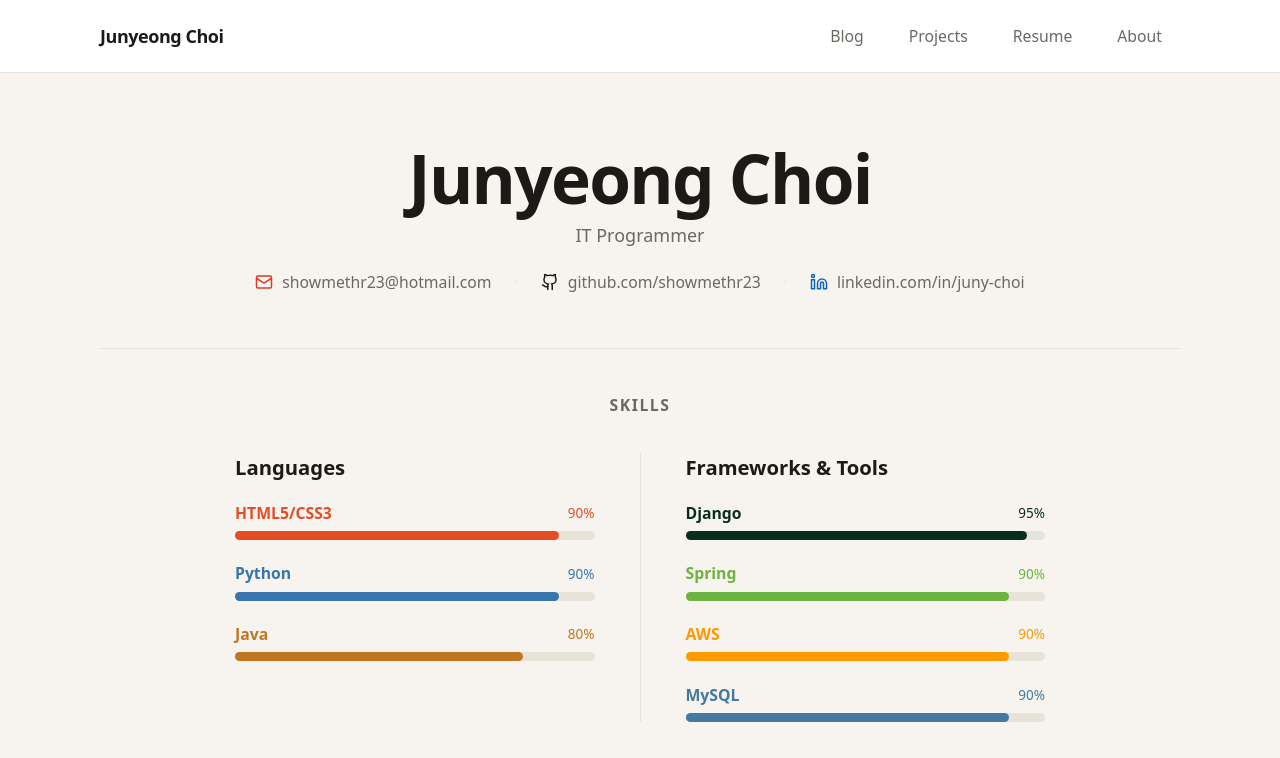
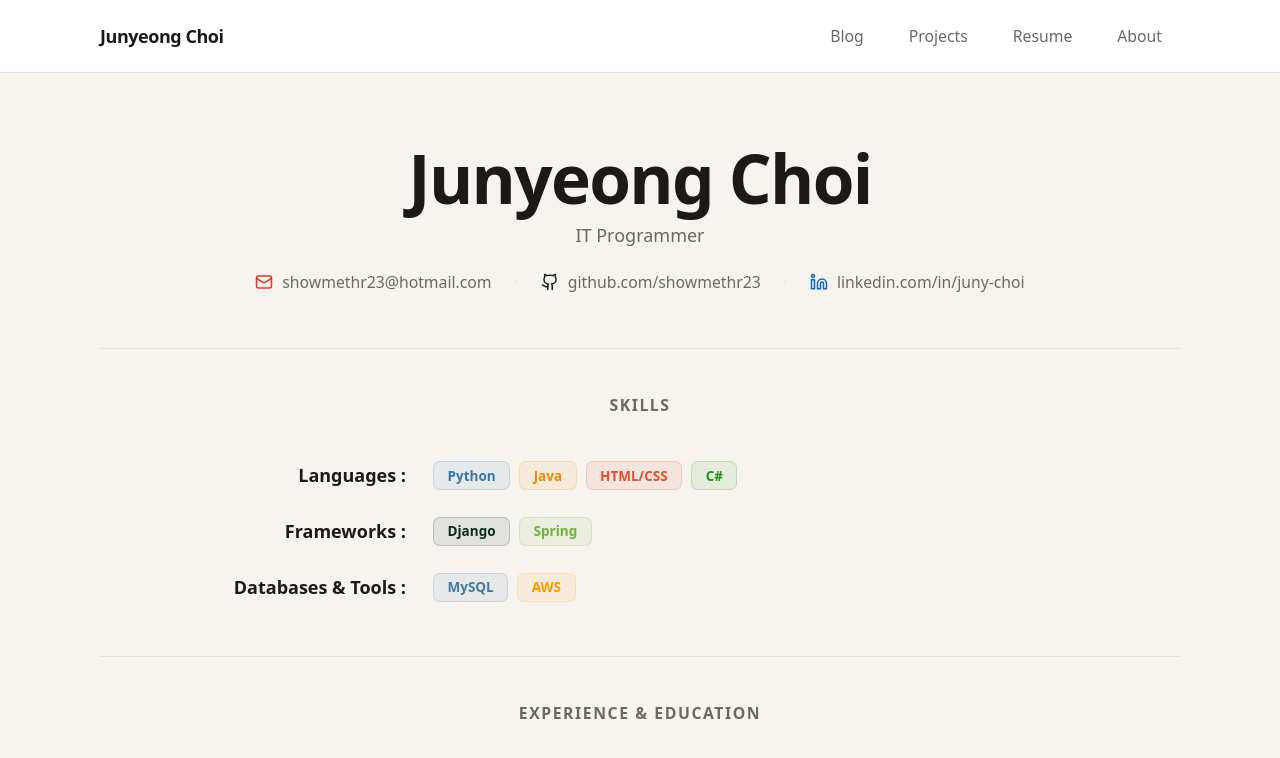
Before and after one commit to showmethr23/showmethr23.github.io, a Next.js app: page /resume in a window 1280 px wide. Shown: the top 758 px of the page. Built offline with nearby package versions, Linux system fonts and the light colour scheme.

Commit message:
[Refactor] skills structure

```diff
--- a/src/app/resume/page.tsx
+++ b/src/app/resume/page.tsx
@@ -1,7 +1,6 @@
 
 import { Mail, Github, Linkedin } from 'lucide-react';
-import { languages } from '@/data/languages';
-import { technicalSkills } from '@/data/technical-skills';
+import { skillCategories } from '@/data/skills';
 import { timeline } from '@/data/timeline';
 
 const author = {
@@ -12,44 +11,27 @@ const author = {
 };
 
 const typeBadge: Record<string, string> = {
-  work:      "bg-blue-50 text-blue-500",
+  work: "bg-blue-50 text-blue-500",
   education: "bg-emerald-50 text-emerald-600",
-  military:  "bg-stone-100 text-stone-500",
+  military: "bg-stone-100 text-stone-500",
 };
 
 const typeLabel: Record<string, string> = {
-  work:      "Work",
+  work: "Work",
   education: "Education",
-  military:  "Military",
+  military: "Military",
 };
 
-// 각 기술의 프로그레스 바 색상
-const barColors: Record<string, string> = {
-  "HTML5/CSS3": "#E44D26",
-  "Python":     "#3776AB",
-  "Java":       "#C07520",
-  "Django":     "#092E20",
-  "Spring":     "#6DB33F",
-  "AWS":        "#FF9900",
-  "MySQL":      "#4479A1",
-};
-
-function SkillBar({ name, percentage }: { name: string; percentage: number }) {
-  const color = barColors[name] ?? "#6b6862";
-  return (
-    <div>
-      <div className="flex justify-between items-center mb-1.5">
-        <span className="text-sm font-semibold" style={{ color }}>{name}</span>
-        <span className="text-xs font-medium" style={{ color }}>{percentage}%</span>
-      </div>
-      <div className="w-full bg-[#e8e3d9] rounded-full h-2">
-        <div
-          className="h-2 rounded-full transition-all"
-          style={{ width: `${percentage}%`, backgroundColor: color }}
-        />
-      </div>
-    </div>
-  );
+/**
+ * 간단한 텍스트 컬러 결정 함수 (배경색의 밝기에 따라 흰색/검정색 선택)
+ */
+function getContrastColor(hexColor: string) {
+  const hex = hexColor.replace("#", "");
+  const r = parseInt(hex.substr(0, 2), 16);
+  const g = parseInt(hex.substr(2, 2), 16);
+  const b = parseInt(hex.substr(4, 2), 16);
+  const yiq = (r * 299 + g * 587 + b * 114) / 1000;
+  return yiq >= 128 ? "#1c1a17" : "#ffffff";
 }
 
 export default function Resume() {
@@ -85,27 +67,32 @@ export default function Resume() {
 
         {/* ── Skills ── */}
         <section className="mb-12">
-          <h2 className="text-sm font-semibold uppercase tracking-widest text-[#6b6862] text-center mb-8">
+          <h2 className="text-sm font-semibold uppercase tracking-widest text-[#6b6862] text-center mb-10">
             Skills
           </h2>
-          <div className="w-3/4 mx-auto flex flex-col sm:flex-row gap-10">
-
-            <div className="flex-1 space-y-5">
-              <p className="text-lg font-semibold text-[#1c1a17] mb-4">Languages</p>
-              {languages.map(skill => (
-                <SkillBar key={skill.name} name={skill.name} percentage={skill.percentage} />
-              ))}
-            </div>
-
-            <div className="hidden sm:block w-px bg-[#e8e3d9]" />
-
-            <div className="flex-1 space-y-5">
-              <p className="text-lg font-semibold text-[#1c1a17] mb-4">Frameworks & Tools</p>
-              {technicalSkills.map(skill => (
-                <SkillBar key={skill.name} name={skill.name} percentage={skill.percentage} />
-              ))}
-            </div>
-
+          <div className="max-w-3xl mx-auto space-y-6 px-4">
+            {skillCategories.map((category) => (
+              <div key={category.title} className="flex flex-col sm:flex-row sm:items-center gap-3 sm:gap-6">
+                <h3 className="w-full sm:w-40 text-base font-semibold text-[#1c1a17] sm:text-right shrink-0">
+                  {category.title} :
+                </h3>
+                <div className="flex flex-wrap gap-2">
+                  {category.skills.map((skill) => (
+                    <span
+                      key={skill.name}
+                      style={{
+                        backgroundColor: `${skill.color}15`, // 15% 투명도 배경
+                        color: skill.color,
+                        borderColor: `${skill.color}30` // 30% 투명도 테두리
+                      }}
+                      className="px-3 py-1 text-xs font-semibold rounded-md border transition-all hover:scale-105"
+                    >
+                      {skill.name}
+                    </span>
+                  ))}
+                </div>
+              </div>
+            ))}
           </div>
         </section>
 
--- a/src/data/languages.ts
+++ /dev/null
@@ -1,24 +0,0 @@
-
-export type Language = {
-  name: string;
-  percentage: number;
-  color: string;
-};
-
-export const languages: Language[] = [
-  {
-    name: "HTML5/CSS3",
-    percentage: 90,
-    color: "danger",
-  },
-  {
-    name: "Python",
-    percentage: 90,
-    color: "primary",
-  },
-  {
-    name: "Java",
-    percentage: 80,
-    color: "success",
-  },
-];
--- /dev/null
+++ b/src/data/skills.ts
@@ -0,0 +1,36 @@
+
+export interface Skill {
+  name: string;
+  color: string;
+}
+
+export interface SkillCategory {
+  title: string;
+  skills: Skill[];
+}
+
+export const skillCategories: SkillCategory[] = [
+  {
+    title: "Languages",
+    skills: [
+      { name: "Python", color: "#3776AB" },
+      { name: "Java", color: "#ED8B00" },
+      { name: "HTML/CSS", color: "#E34F26" },
+      { name: "C#", color: "#239120" },
+    ],
+  },
+  {
+    title: "Frameworks",
+    skills: [
+      { name: "Django", color: "#092E20" },
+      { name: "Spring", color: "#6DB33F" },
+    ],
+  },
+  {
+    title: "Databases & Tools",
+    skills: [
+      { name: "MySQL", color: "#4479A1" },
+      { name: "AWS", color: "#FF9900" },
+    ],
+  },
+];
--- a/src/data/technical-skills.ts
+++ /dev/null
@@ -1,29 +0,0 @@
-
-export type Skill = {
-  name: string;
-  percentage: number;
-  color: string;
-};
-
-export const technicalSkills: Skill[] = [
-  {
-    name: "Django",
-    percentage: 95,
-    color: "success",
-  },
-  {
-    name: "Spring",
-    percentage: 90,
-    color: "success",
-  },
-  {
-    name: "AWS",
-    percentage: 90,
-    color: "light",
-  },
-  {
-    name: "MySQL",
-    percentage: 90,
-    color: "secondary",
-  },
-];
```
Also changed, not shown: .gemini/agents/architect.md, .gemini/agents/backend.md, .gemini/agents/frontend.md, .gemini/agents/manager.md, .gemini/agents/tester.md, 5 other files (tests, documents, lock files or other folders).
